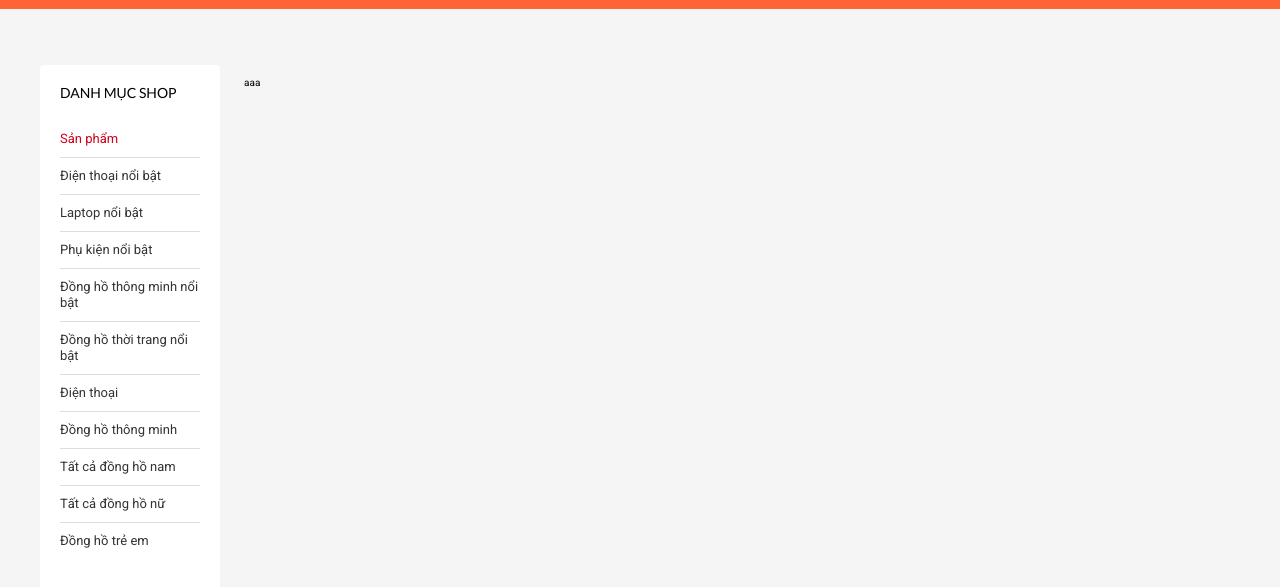
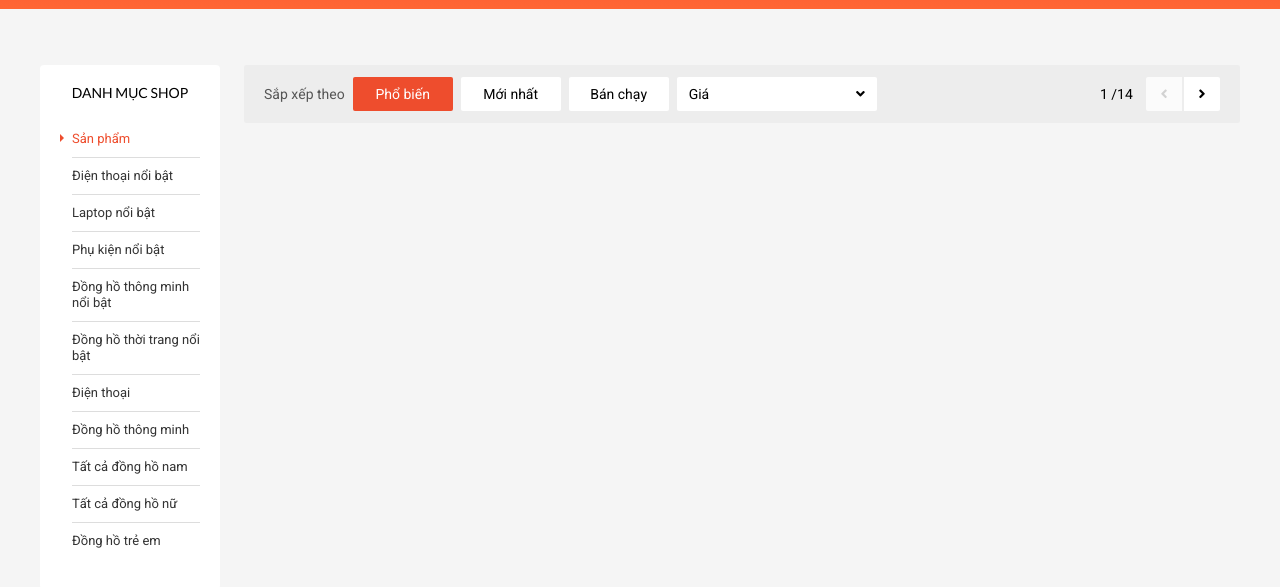
Before and after one commit to truongvanduy/clone_shopee, a plain HTML site: page index.html in a window 1280 px wide. Shown: the part 111-698 px from the top of the page. Drawn offline with nearby package versions, Linux system fonts and the light colour scheme.

Commit message:
build filter

```diff
--- a/assets/css/base.css
+++ b/assets/css/base.css
@@ -149,6 +149,8 @@ html {
     align-items: center;
 }
 
+/* Button */
+
 .btn.btn--primary {
     background-color: var(--primary-color);
     color: var(--white-color);
@@ -156,6 +158,12 @@ html {
 
 .btn.social-btn {
     color: var(--white-color);
+}
+
+.btn.btn--disable {
+    opacity: 0.8;
+    color: #ccc;
+    cursor: default;
 }
 
 /* Animation */
--- a/assets/css/main.css
+++ b/assets/css/main.css
@@ -527,6 +527,7 @@ button.search-bar__search-btn {
 }
 
 .store {
+  width: 0;
 }
 
 .category__heading {
@@ -534,6 +535,7 @@ button.search-bar__search-btn {
   font-size: 1.4rem;
   text-transform: uppercase;
   font-weight: normal;
+  text-align: center;
   padding: 20px 0px 10px;
   margin: 0;
 }
@@ -549,6 +551,7 @@ button.search-bar__search-btn {
 
 .category-item {
   padding: 10px 0;
+  margin-left: 12px;
   font-size: 1.3rem;
   cursor: pointer;
 }
@@ -558,7 +561,20 @@ button.search-bar__search-btn {
 }
 
 .category-item--active a {
-  color: #d0011b;
+  color: var(--primary-color);
+  position: relative;
+}
+
+.category-item--active > .category-item__link::before {
+  content: "";
+  position: absolute;
+  top: 50%;
+  transform: translateY(calc(-50% - 1px));
+  left: -12px;
+  width: 0;
+  height: 0;
+  border: 4px solid;
+  border-color: transparent transparent transparent var(--primary-color);
 }
 
 .category-item__link {
@@ -566,7 +582,126 @@ button.search-bar__search-btn {
   color: var(--text-color);
   display: block;
   width: 100%;
+  transition: linear .2s;
 }
+
+.category-item:not(.category-item--active):hover .category-item__link {
+  transform: translateX(8px);
+  color: var(--primary-color);
+}
+
+/* Home filter */
+
+.home-filter{
+  display: flex;
+  align-items: center;
+  justify-content: space-between;
+  background-color: rgba(0, 0, 0, .03);
+  padding: 12px 20px;
+  font-size: 1.4rem;
+  border-radius: 2px;
+}
+
+.home-filter__group {
+  display: flex;
+  justify-content: flex-start;
+  align-items: center;
+}
+
+.home-filter__item + .home-filter__item {
+  margin-left: 8px;
+}
+
+.home-filter__heading{
+  background-color: inherit;
+  color: #555;
+}
+.btn.home-filter__item,
+.btn.home-filter__page-btn {
+  height: 34px;
+}
+
+.btn:not(.btn--primary) {
+  background-color: #fff;
+}
+
+.home-filter__price{
+  background-color: #fff;
+  position: relative;
+  border-radius: 2px;
+}
+
+.home-filter__price-select{
+  display: flex;
+  align-items: center;
+  padding-left: 12px;
+  padding-right: 12px;
+  justify-content: space-between;
+  height: 34px;
+  width: 200px;
+  cursor: pointer;
+}
+
+.home-filter__price-list{
+  display: none;
+  position: absolute;
+  padding: 10px 0;
+  background-color: #fff;
+  top: calc(100% + 2px);
+  left: 0;
+  width: 100%;
+  border-radius: 2px;
+}
+
+.home-filter__price-list::before {
+  content: "";
+  position: absolute;
+  width: 100%;
+  height: 2px;
+  top: -2px;
+  left: 0;
+}
+
+.home-filter__price:hover .home-filter__price-list {
+  display: block;
+}
+
+.home-filter__price-item{
+  height: 34px;
+  padding-left: 16px;
+  display:flex;
+  align-items:center;
+  cursor: pointer;
+}
+
+.home-filter__page{
+  display: flex;
+  width: 120px;
+  justify-content: space-between;
+}
+
+.home-filter__page-controller {
+  display: flex;
+}
+
+.btn.home-filter__page-btn{
+  min-width: 36px;
+}
+
+.btn.home-filter__page-btn:first-child {
+  border-top-right-radius: 0;
+  border-bottom-right-radius: 0;
+}
+
+.btn.home-filter__page-btn:last-child {
+  border-top-left-radius: 0;
+  border-bottom-left-radius: 0;
+}
+
+.btn.home-filter__page-btn + .btn.home-filter__page-btn {
+  margin-left: 2px;
+}
+
 
 /* Authenication form */
 
--- a/index.html
+++ b/index.html
@@ -78,7 +78,9 @@
                   class="navbar-list__icon-link"
                   ><i class="fab fa-facebook"></i
                 ></a>
-                <a href="https://www.instagram.com/Shopee_VN/" class="navbar-list__icon-link"
+                <a
+                  href="https://www.instagram.com/Shopee_VN/"
+                  class="navbar-list__icon-link"
                   ><i class="fab fa-instagram"></i
                 ></a>
               </li>
@@ -437,7 +439,46 @@
               </nav>
             </div>
             <div class="grid__col-10">
-              <p class="aaa">aaa</p>
+              <div class="home-filter">
+                <div class="home-filter__group">
+                  <span class="home-filter__heading home-filter__item"
+                    >Sắp xếp theo</span
+                  >
+                  <button class="btn btn--primary home-filter__item">
+                    Phổ biến
+                  </button>
+                  <button class="btn home-filter__item">Mới nhất</button>
+                  <button class="btn home-filter__item">Bán chạy</button>
+
+                  <div class="home-filter__price home-filter__item">
+                    <div class="home-filter__price-select">
+                      <span class="home-filter__price-value">Giá</span>
+                      <i class="fas fa-angle-down"></i>
+                    </div>
+                    <div class="home-filter__price-list">
+                      <div class="home-filter__price-item">
+                        Giá: Thấp đến cao
+                      </div>
+                      <div class="home-filter__price-item">
+                        Giá: Cao đến thấp
+                      </div>
+                    </div>
+                  </div>
+                </div>
+                <span class="home-filter__page home-filter__group">
+                  <span class="home-filter__page-num"
+                    ><span class="home-filter__current-page">1</span> /14</span
+                  >
+                  <div class="home-filter__page-controller">
+                    <button class="btn home-filter__page-btn btn--disable">
+                      <i class="fas fa-angle-left"></i>
+                    </button>
+                    <button class="btn home-filter__page-btn">
+                      <i class="fas fa-angle-right"></i>
+                    </button>
+                  </div>
+                </span>
+              </div>
             </div>
           </div>
         </div>
```
